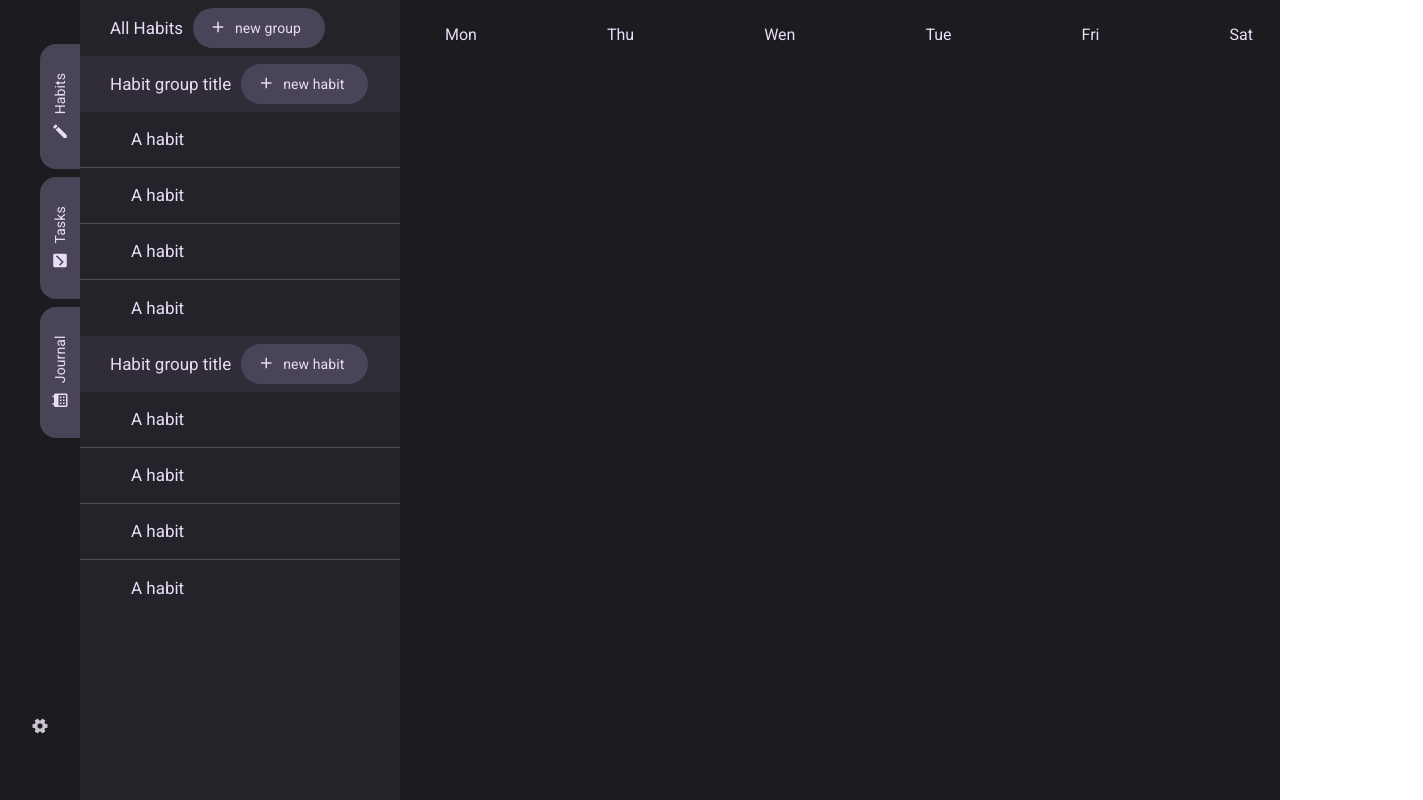
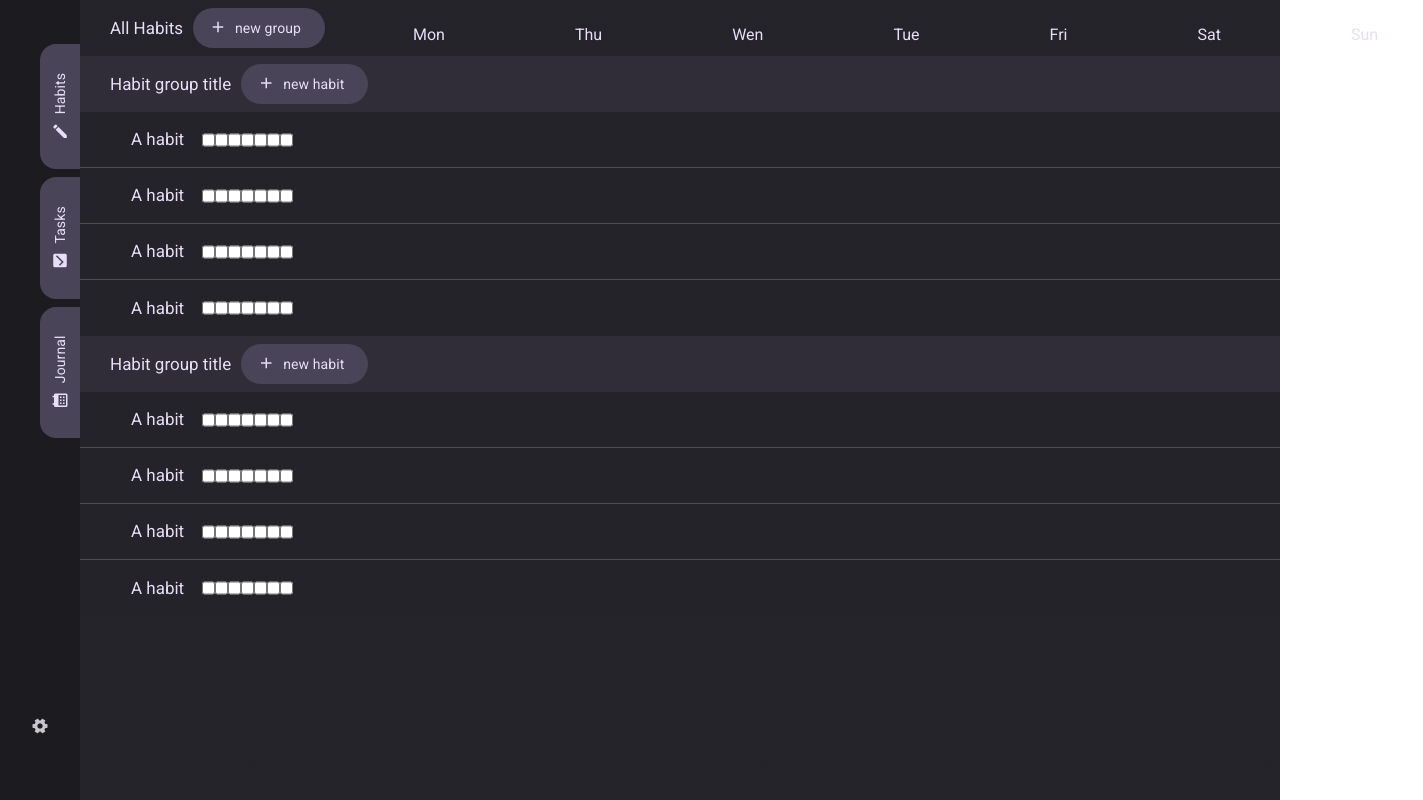
Before and after one commit to IlyaPonomarenko/HabitTrackerApp, a React (Create React App) app: page / in a window 1280 px wide. Shown: the whole page, 1423 px wide, since content can reach past the window. Built offline with nearby package versions, Linux system fonts and the light colour scheme.

Commit message:
rough checkboxes

```diff
--- a/src/components/HabitGroup/HabitGroup.scss
+++ b/src/components/HabitGroup/HabitGroup.scss
@@ -5,8 +5,7 @@ align-items: center;
 padding: 18px 16px 18px 30px;
 gap: 10px;
 
-width: 320px;
+width: 1360px;
 height: 56px;
-
 background: #302d38;
 }
--- a/src/components/HabitGroupEntry/HabitGroupEntry.js
+++ /dev/null
@@ -1,12 +0,0 @@
-import React from "react";
-import "./HabitGroupEntry.scss";
-const HabitGroupEntry = () => {
-return (
-    <div className="habitGroupEntry-container">
-        <div className="habitGroupEntry-container__entry">
-            <h4 className="h1-habit">A habit</h4>
-        </div>
-    </div>
-)
-};
- export default HabitGroupEntry;
--- /dev/null
+++ b/src/components/HabitGroupEntry/HabitGroupEntry.jsx
@@ -0,0 +1,21 @@
+import React from "react";
+import "./HabitGroupEntry.scss";
+const HabitGroupEntry = () => {
+  return (
+    <div className="habitGroupEntry-container">
+      <div className="habitGroupEntry-container__entry">
+        <h4 className="h1-habit">A habit</h4>
+      </div>
+      <div className="checkboxes">
+              <input className="checkbox" type="checkbox" />
+              <input className="checkbox" type="checkbox" />
+              <input className="checkbox" type="checkbox" />
+              <input className="checkbox" type="checkbox" />
+              <input className="checkbox" type="checkbox" />
+              <input className="checkbox" type="checkbox" />
+              <input className="checkbox" type="checkbox" />
+            </div>
+    </div>
+  );
+};
+export default HabitGroupEntry;
--- a/src/components/HabitGroupEntry/HabitGroupEntry.scss
+++ b/src/components/HabitGroupEntry/HabitGroupEntry.scss
@@ -5,7 +5,7 @@
     padding:18px 0px 18px 35px;
     gap: 10px;
 
-    width: 320px;
+    width: 100%;
     height: 56px;
 
     background: #25232A;
@@ -17,3 +17,12 @@
 .habitGroupEntry-container:last-child {
   border-bottom:0px;
 }
+.checkboxes{
+  display: grid;
+  grid-auto-flow: column;
+  height: 56px;
+
+}
+.checkbox{
+  padding: 30px;
+}
--- a/src/containers/Habits/Habits.jsx
+++ b/src/containers/Habits/Habits.jsx
@@ -1,30 +1,27 @@
 import React, { Component } from "react";
 import HabitGroup from "../../components/HabitGroup/HabitGroup";
-import Button from "../../components/Button/Button"
+import Button from "../../components/Button/Button";
 import "./Habits.scss";
 
 class Habits extends Component {
-  state={
-    habitGroups:[],
-
+  state = {
+    habitGroups: [],
   };
 
-  createNewGroup (){
-
-  }
+  createNewGroup() {}
   render() {
     return (
-
       <div className="habits-frame">
         <div className="habits-tab">
           <div className="habits-tab__headline">
-          <h2 className="h1-habit">All Habits</h2>
-            <Button onClick={this.createNewGroup} icon={"add"}>new group</Button>
+            <h2 className="h1-habit">All Habits</h2>
+            <Button onClick={this.createNewGroup} icon={"add"}>
+              new group
+            </Button>
           </div>
           <HabitGroup></HabitGroup>
           <HabitGroup></HabitGroup>
         </div>
-        <div className="habits-calendar">
           <div className="habits-calendar__weekdays">
             <div className="day">Mon</div>
             <div className="day">Thu</div>
@@ -34,7 +31,7 @@ class Habits extends Component {
             <div className="day">Sat</div>
             <div className="day">Sun</div>
           </div>
-        </div>
+
       </div>
     );
   }
--- a/src/containers/Habits/Habits.scss
+++ b/src/containers/Habits/Habits.scss
@@ -9,7 +9,7 @@
     display: flex;
     flex-direction: column;
     align-items: flex-start;
-    width: 340px;
+    width: 100%;
     height: 900px;
     background: linear-gradient(0deg, rgba(208, 188, 255, 0.05), rgba(208, 188, 255, 0.05)), #1C1B1F;
     margin-left: 80px;
@@ -35,6 +35,8 @@
         gap: 130px;
         padding: 10px 45px 10px 45px;
         height: 56px;
+        position: absolute;
+        margin-left: 23em;
       }
 }
 .day{
```
